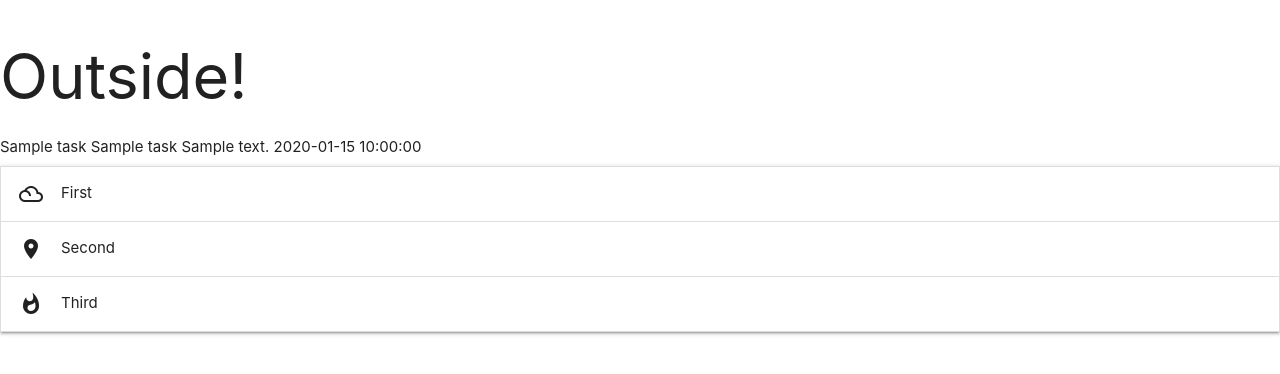
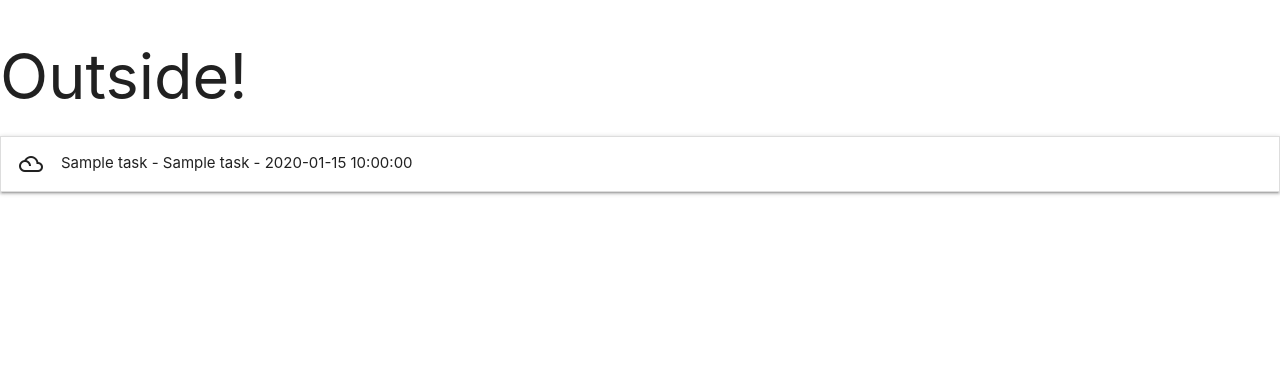
Before and after one commit to auxfuse/task-manager, a Flask app: page / in a window 1280 px wide. Shown: the top 374 px of the page. Run offline with Flask 2, Linux system fonts and the light colour scheme; a database or web service that is not in the repository returns one stand-in record (values such as "Sample title"); some libraries are stand-ins or nearby versions.

Commit message:
Created for loop in tasks.html to show list of tasks available to view

```diff
--- a/templates/tasks.html
+++ b/templates/tasks.html
@@ -1,27 +1,13 @@
 {% extends 'base.html' %}
 {% block content %}
 
-    {% for task in tasks %}
-        {{task.task_name}}
-        {{task.category_name}}
-        {{task.task_description}}
-        {{task.is_urgent}}
-        {{task.due_date}}
-    {% endfor %}
-
     <ul class="collapsible">
+        {% for task in tasks %}
         <li>
-          <div class="collapsible-header"><i class="material-icons">filter_drama</i>First</div>
-          <div class="collapsible-body"><span>Lorem ipsum dolor sit amet.</span></div>
+            <div class="collapsible-header"><i class="material-icons">filter_drama</i>{{task.category_name}} - {{task.task_name}} - {{task.due_date}}</div>
+            <div class="collapsible-body"><span>{{task.task_description}}</span></div>
         </li>
-        <li>
-          <div class="collapsible-header"><i class="material-icons">place</i>Second</div>
-          <div class="collapsible-body"><span>Lorem ipsum dolor sit amet.</span></div>
-        </li>
-        <li>
-          <div class="collapsible-header"><i class="material-icons">whatshot</i>Third</div>
-          <div class="collapsible-body"><span>Lorem ipsum dolor sit amet.</span></div>
-        </li>
+        {% endfor %}
     </ul>
 
 {% endblock %}
```
